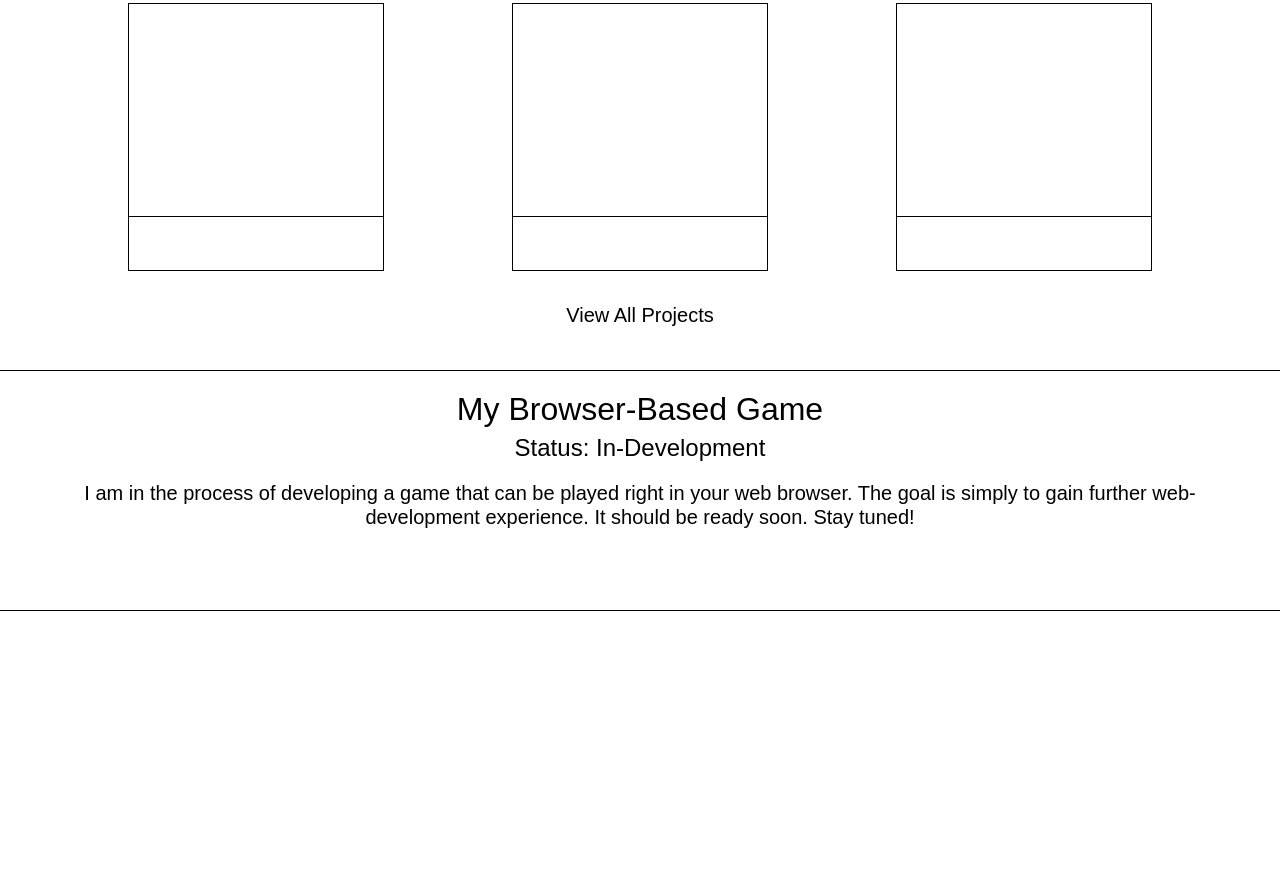
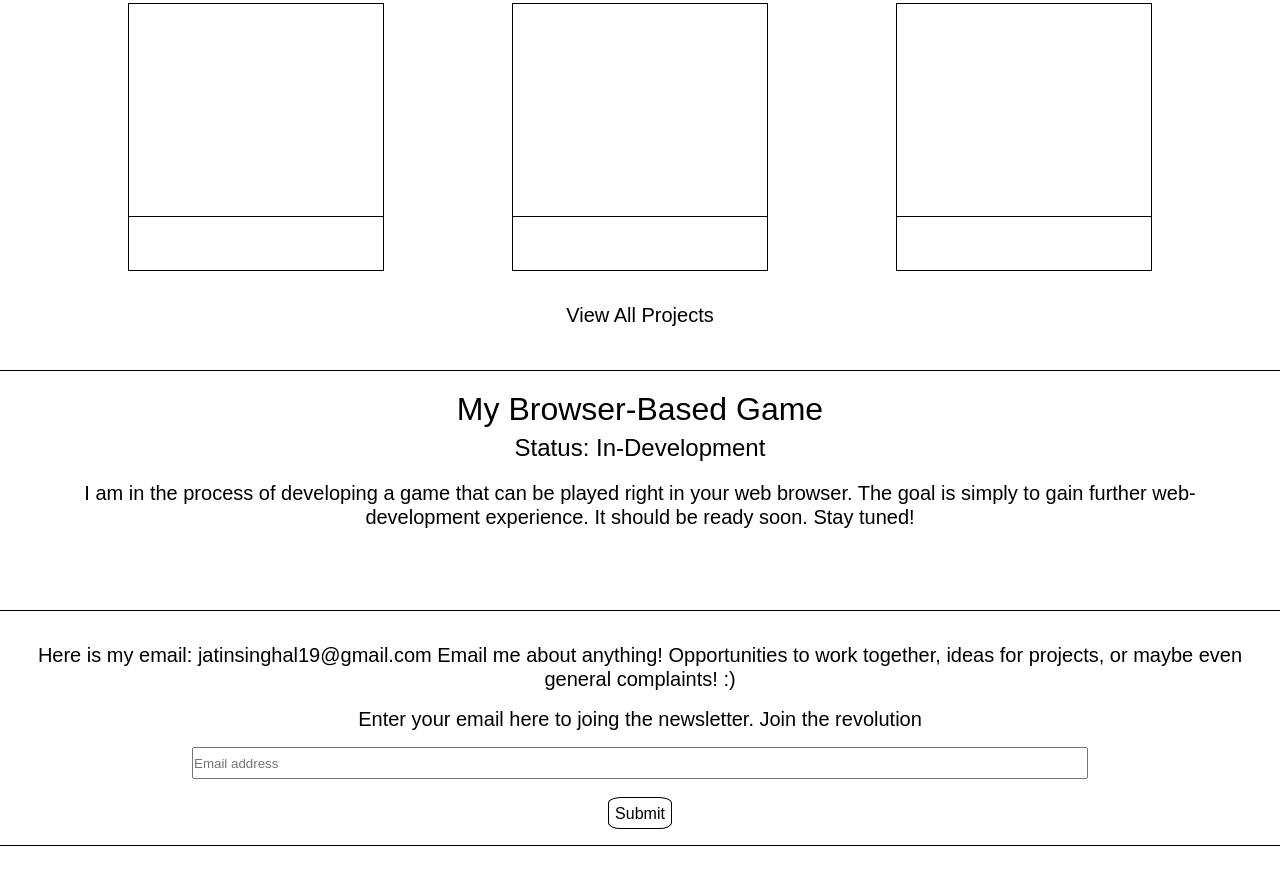
Before and after one commit to JTSinghal/JTSinghal.github.io, a plain HTML site: page homepage.html in a window 1280 px wide. Shown: the part 830-1715 px from the top of the page. Before the commit the page ends 1512 px from the top, so only its background shows below. Drawn offline with Linux system fonts and the light colour scheme.

Commit message:
Finished Contact Me section

```diff
--- a/homepage.html
+++ b/homepage.html
@@ -68,7 +68,16 @@
 			<h3>Status: In-Development</h3>
 			<p>I am in the process of developing a game that can be played right in your web browser. The goal is simply to gain further web-development experience. It should be ready soon. Stay tuned!</p>
 		</div>
-		<div id="contactMe"></div>
+		<div id="contactMe">
+			<p>Here is my email: jatinsinghal19@gmail.com      Email me about anything! Opportunities to work together, ideas for projects, or maybe even general complaints! :)</p>
+			<p>Enter your email here to joing the newsletter. Join the revolution</p>
+			<input id="emailInputField" type="text" placeholder="Email address"><br>
+			<a href="" style="text-decoration: none; ">
+				<div id="submitButton">
+					Submit
+				</div>
+			</a>
+		</div>
 		<div id="footer">
 
 		</div>
--- a/homepageStylesheet.css
+++ b/homepageStylesheet.css
@@ -80,6 +80,8 @@ a:hover{
 #bioSection{
 	height: 91vh;
 	width: 100%;
+	/*background-color: #3498db;*/
+	/*background-color: #4286f4;*/
 	margin-top: 9vh;
 }
 
@@ -119,6 +121,7 @@ a:hover{
 	position: relative;
 	transform: perspective(1px) translateY(-50%);
 	top: 50%;
+	/*color: #fff;*/
 }
 
 p{
@@ -185,7 +188,28 @@ p{
 	line-height: 34px;
 }
 
-#webGame > p{}
+#contactMe{
+	border-top: 1px solid black;
+	padding: 2vh 2vw 0 2vw;
+	text-align: center;
+}
+
+#emailInputField{
+	margin: auto;
+	display: block;
+	height: 4vh;
+	width: 70vw;
+}
+
+#submitButton{
+	height: 4vh;
+	width: 5vw;
+	line-height: 4vh;
+	border: 1px solid black;
+	border-radius: 20%;
+	margin: auto;
+	margin-bottom: 2vh;
+}
 
 #footer{
 	height: 9vh;
```
